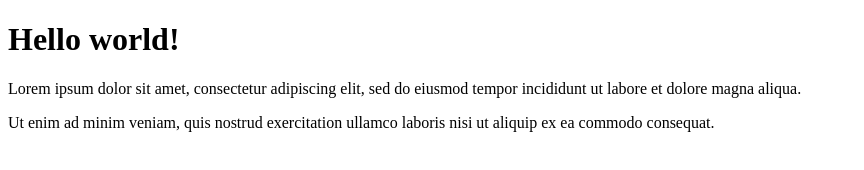
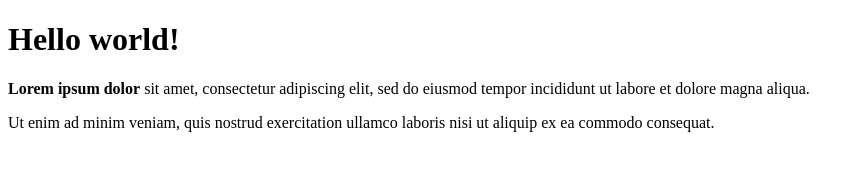
Before and after one commit to asvirts/The-Odin-Project, a plain HTML site: page index.html in a window 1280 px wide. Shown: the whole page, without its empty margins (0-864 px from the left). Drawn offline with Linux system fonts and the light colour scheme.

```diff
--- a/index.html
+++ b/index.html
@@ -19,7 +19,7 @@
         <script src="" async defer></script>
 
         <h1>Hello world!</h1>
-        <p>Lorem ipsum dolor sit amet, consectetur adipiscing elit, sed do eiusmod tempor incididunt ut labore et dolore magna aliqua.</p>
+        <p><strong>Lorem ipsum dolor</strong> sit amet, consectetur adipiscing elit, sed do eiusmod tempor incididunt ut labore et dolore magna aliqua.</p>
         <p>Ut enim ad minim veniam, quis nostrud exercitation ullamco laboris nisi ut aliquip ex ea commodo consequat.</p>
     </body>
 </html>
```
